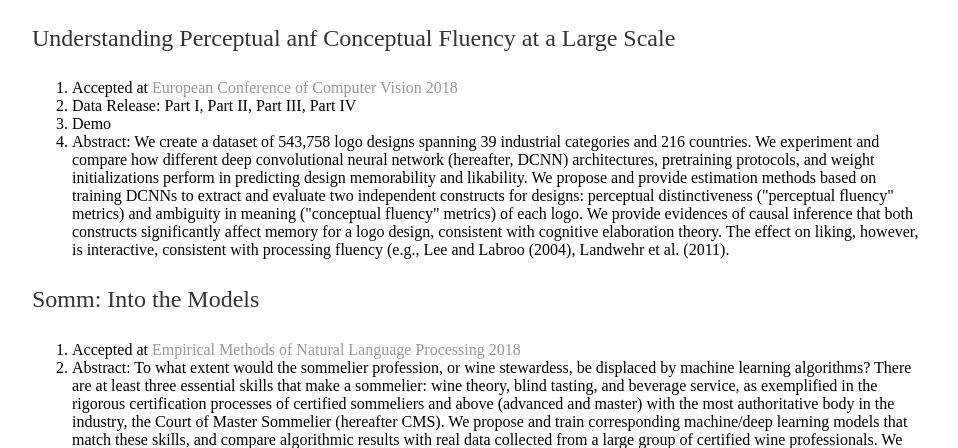
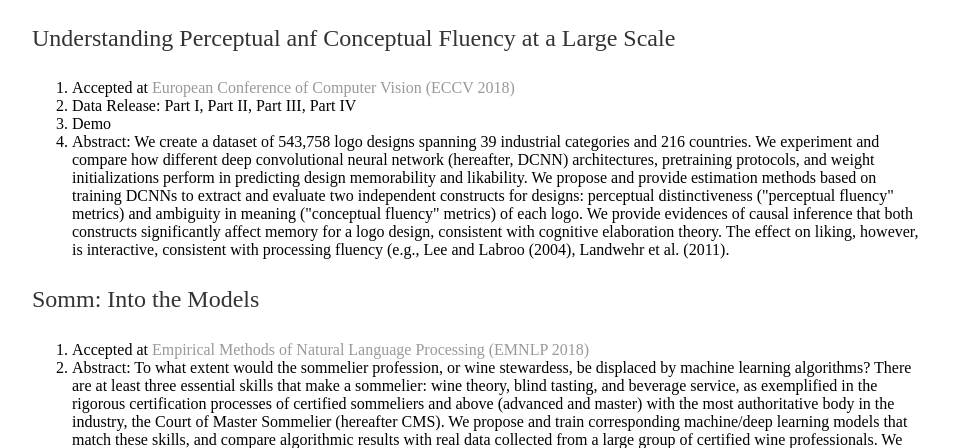
Before and after one commit to shenglih/shenglih.github.io, a Jekyll site: the page built from research/index.html, in a window 1280 px wide and 900 px high, scrolled down 1448 px. Shown: the part 181-629 px from the top of the window, without its empty margins (160-1118 px from the left). Built offline with Jekyll 4.4.1, drawn with Linux system fonts in a browser that asks for light colours.

Commit message:
Update index.html

```diff
--- a/research/index.html
+++ b/research/index.html
@@ -97,7 +97,7 @@ marketplaces.</li>
 
 <p> Understanding Perceptual anf Conceptual Fluency at a Large Scale </p>
 <ol>
-	<li> Accepted at <a href="https://eccv2018.org/">European Conference of Computer Vision 2018</a> </li>
+	<li> Accepted at <a href="https://eccv2018.org/">European Conference of Computer Vision (ECCV 2018)</a> </li>
 	<li> Data Release: Part I, Part II, Part III, Part IV </li>
 	<li> Demo </li>
 	<li> Abstract: We create a dataset of 543,758 logo designs spanning 39 industrial categories and 216 countries. We experiment and compare how different deep convolutional neural network (hereafter, DCNN) architectures, pretraining protocols,
@@ -105,7 +105,7 @@ and weight initializations perform in predicting design memorability and likabil
 </ol>
 <p>Somm: Into the Models
 	<ol>
-		<li>Accepted at <a href="http://emnlp2018.org/">Empirical Methods of Natural Language Processing 2018</a></li>
+		<li>Accepted at <a href="http://emnlp2018.org/">Empirical Methods of Natural Language Processing (EMNLP 2018)</a></li>
 		<li> Abstract: To what extent would the sommelier profession, or wine stewardess, be displaced by machine learning algorithms? There are at least three essential skills that make a sommelier: wine theory, blind tasting, and beverage service, as exemplified in the rigorous certification processes of certified sommeliers and above (advanced and master) with the most authoritative body in the industry, the Court of Master Sommelier (hereafter CMS).
 
 We propose and train corresponding machine/deep learning models that match these skills, and compare algorithmic results with real data collected from a large group of certified wine professionals. We find that our machine learning models outperform human sommeliers on most tasks --- most notably in deduction as an essential part of blind tasting, where both hierarchically supervised Latent Dirichlet Allocation outperforms sommeliers' judgment calls by over 6% in terms of F1-score; in terms of beverage service --- wine and food pairing, a modified Siamese neural networks based on BiLSTM achieves better results than sommeliers by 2%. This demonstrates, contrary to popular opinion in the industry, that the sommelier profession is at least to some extent automatable, barring economic (Kleinberg et al., 2017) and psychological (Dietvorst, 2015) complications.</li>
```
